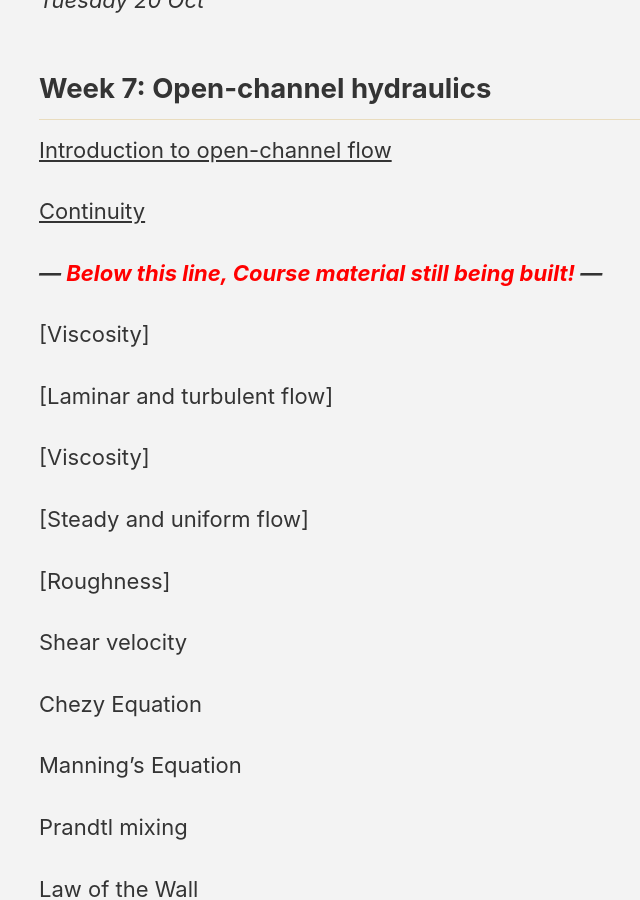
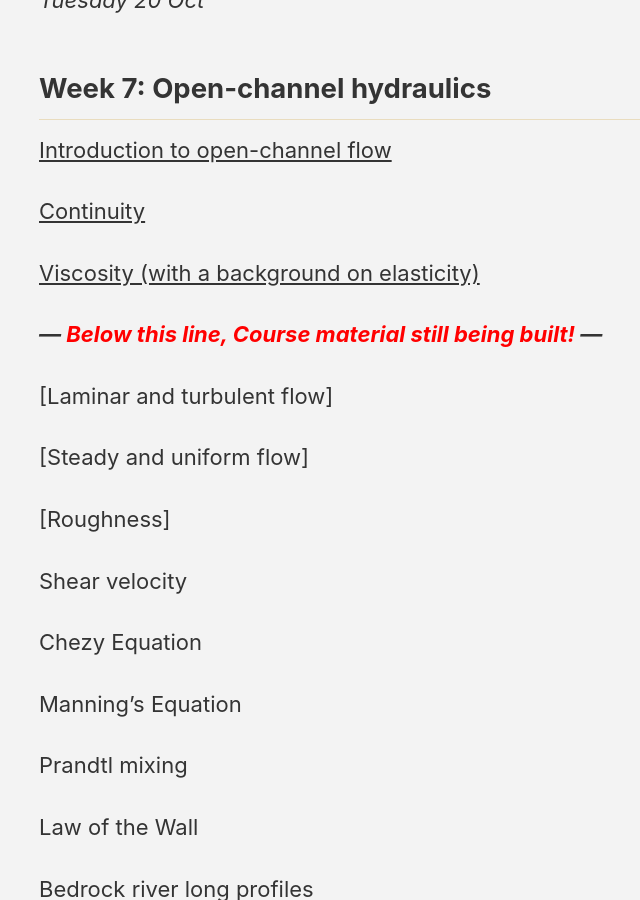
Before and after one commit to GeomorphOnline/GeomorphOnline.github.io, a Jekyll site: the page built from _pages/schedule.md, in a window 1280 px wide and 900 px high, scrolled down 5600 px. Shown: the whole window, without its empty margins (283-923 px from the left). Built offline with Jekyll 4.4.1, drawn with Linux system fonts in a browser that asks for light colours; cached includes are drawn as plain includes; nearby versions of some CDN libraries.

Commit message:
Viscosity/elasticity lesson

```diff
--- a/_pages/schedule.md
+++ b/_pages/schedule.md
@@ -201,13 +201,11 @@ Surface water and groundwater
 
 [Continuity](/hydraulics/continuity)
 
+[Viscosity (with a background on elasticity)](/hydraulics/viscosity)
+
 ***--- <font color="red">Below this line, Course material still being built!</font> ---***
 
-[Viscosity]
-
 [Laminar and turbulent flow]
-
-[Viscosity]
 
 [Steady and uniform flow]
 
```
